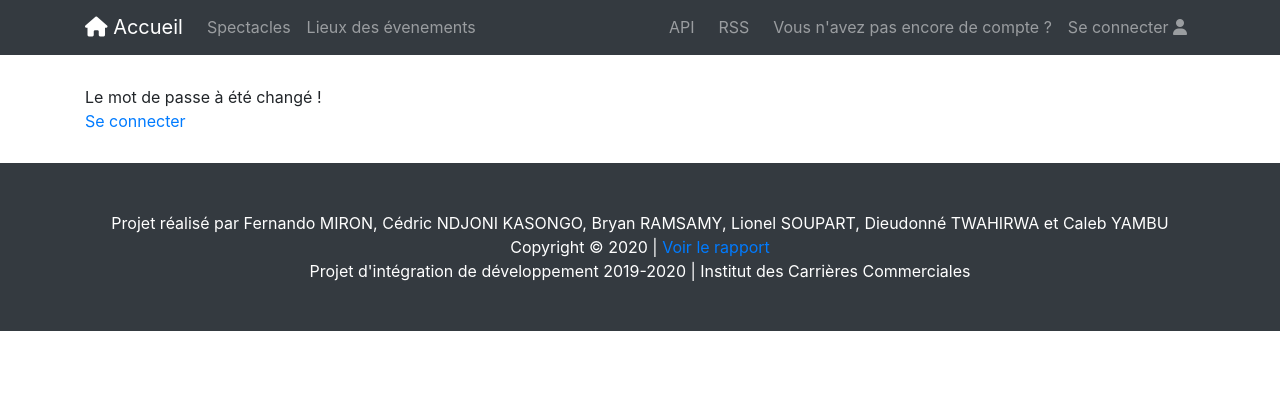
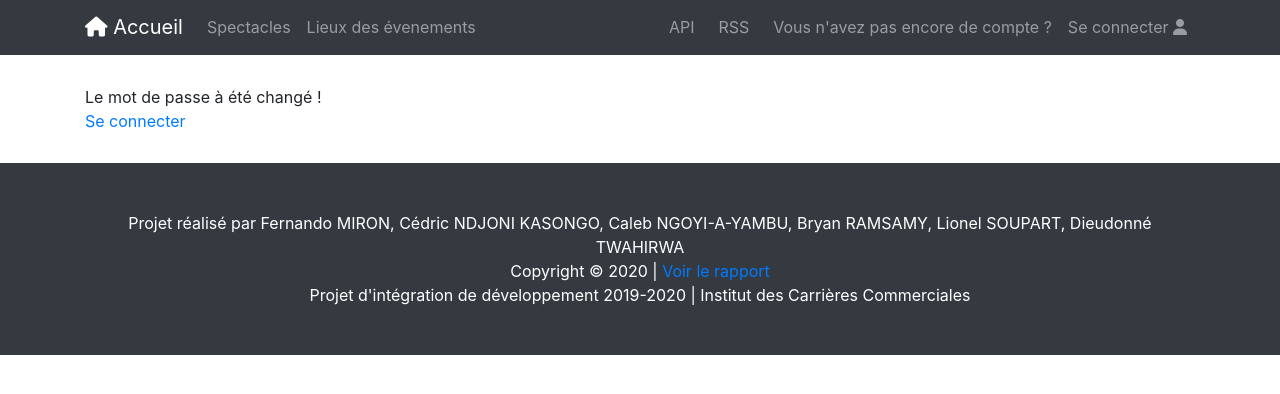
Before and after one commit to fernandomiron/projet-integration-2020, a Django app: template reservations/app/templates/app/password_reset_complete.html in a window 1280 px wide. Shown: the part 225-619 px from the top of the page. Run offline with Django 3.2, Linux system fonts and the light colour scheme; the template is opened without the code that fills it, so the values that code supplies are empty; parts of the project's set-up code (start-up, migrations or seed data) failed here and were passed over; some libraries are stand-ins or nearby versions.

Commit message:
Edit typo in credentials footer

```diff
--- a/reservations/templates/base.html
+++ b/reservations/templates/base.html
@@ -114,7 +114,7 @@ img {
 <!-- Footer -->
 <footer class="py-5 bg-dark">
     <div class="container">
-        <p class="m-0 text-center text-white">Projet réalisé par Fernando MIRON, Cédric NDJONI KASONGO, Bryan RAMSAMY, Lionel SOUPART, Dieudonné TWAHIRWA et Caleb YAMBU</p>
+        <p class="m-0 text-center text-white">Projet réalisé par Fernando MIRON, Cédric NDJONI KASONGO, Caleb NGOYI-A-YAMBU, Bryan RAMSAMY, Lionel SOUPART, Dieudonné TWAHIRWA</p>
         <p class="m-0 text-center text-white">
             Copyright &copy; 2020 | <a href="{% static 'files/rapport.pdf' %}">Voir le rapport</a>
         </p>
```
